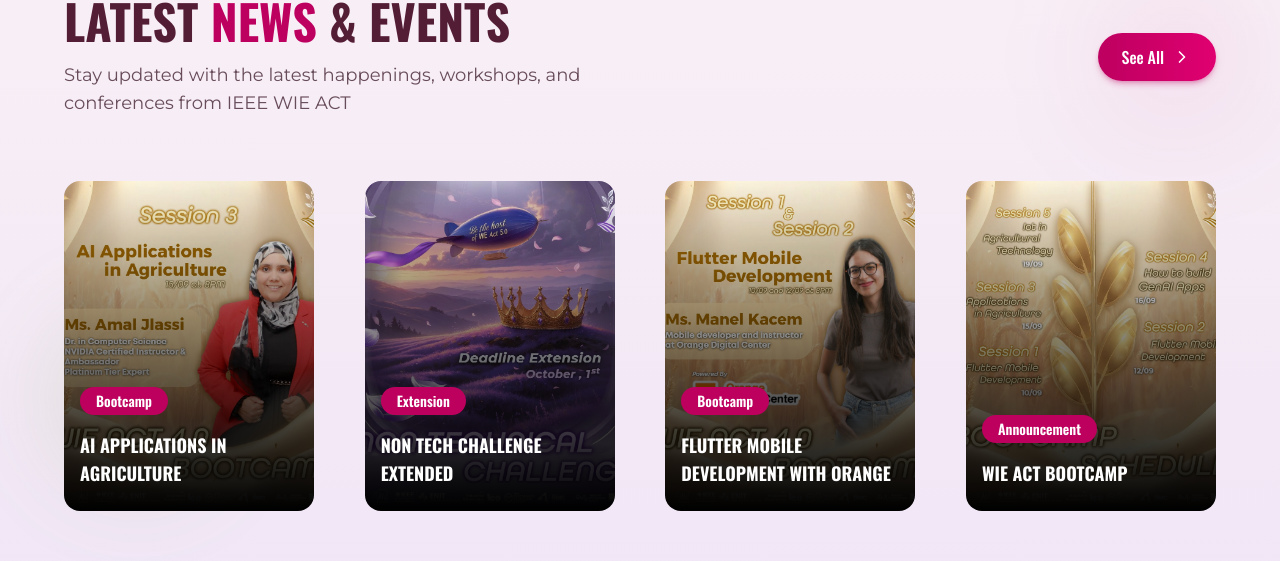
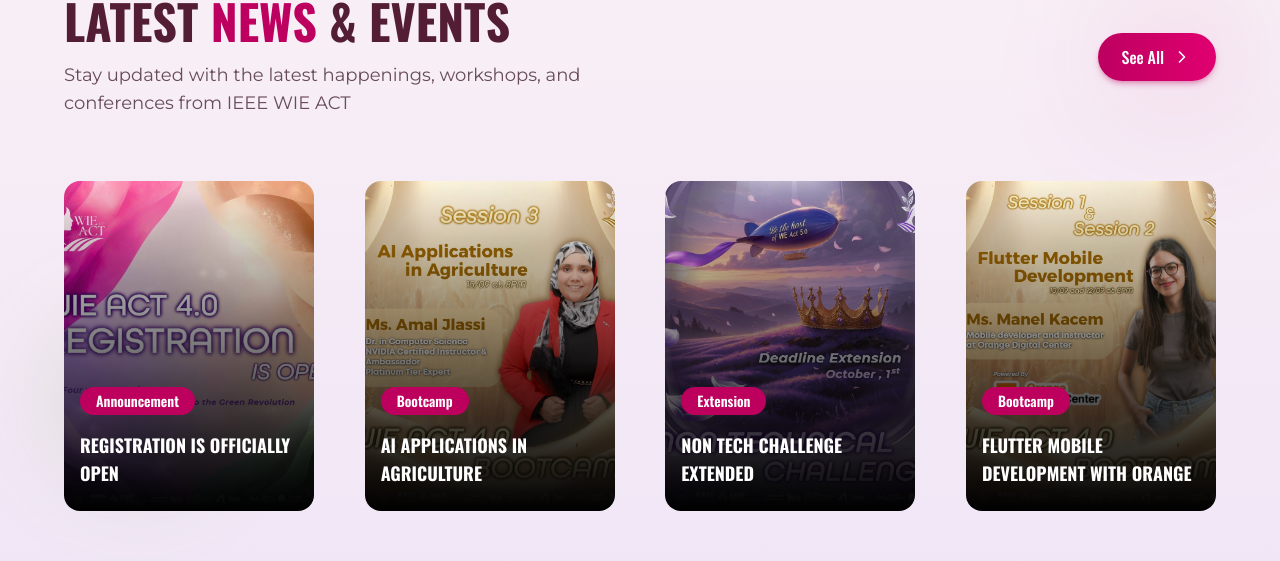
Before and after one commit to alibiomar/wieact4, a Next.js app: page / in a window 1280 px wide. Shown: the part 1395-1956 px from the top of the page. Built offline with nearby package versions, Linux system fonts and the light colour scheme.

Commit message:
Refactor code structure for improved readability and maintainability

```diff
--- a/src/app/_components/hero-section.tsx
+++ b/src/app/_components/hero-section.tsx
@@ -128,7 +128,7 @@
             </span>
             <span className='absolute inset-0 bg-gradient-to-r from-[#e00070] to-[#ff0080] opacity-0 group-hover:opacity-100 transition-opacity duration-300'></span>
           </Button></a>
-          <a href='#'><Button size='lg' className='relative overflow-hidden bg-white/10 hover:bg-white/20 text-white border border-white/20 backdrop-blur-md group transition-all duration-300 px-6 py-3 md:px-8 md:py-4'>
+          <a href='https://forms.gle/5HVfGqzxiba9jqba6'><Button size='lg' className='relative overflow-hidden bg-white/10 hover:bg-white/20 text-white border border-white/20 backdrop-blur-md group transition-all duration-300 px-6 py-3 md:px-8 md:py-4'>
             <span className='relative z-10'>Register Now</span>
             <span className='absolute inset-0 bg-white/5 opacity-0 group-hover:opacity-100 transition-opacity duration-300'></span>
           </Button></a>
--- a/src/app/_components/tech-challenge-section.tsx
+++ b/src/app/_components/tech-challenge-section.tsx
@@ -110,7 +110,7 @@
             {/* Enhanced buttons */}
             <div className='flex flex-col sm:flex-row gap-4'>
               <a
-                href='https://drive.google.com/file/d/1ZyvcUqeyCe8Xr-8iXXSlFroEYhdXqsNb/view'
+                href='https://forms.gle/5HVfGqzxiba9jqba6'
                 target='_blank'
                 rel='noopener noreferrer'
                 className='inline-block'
--- a/src/constants/events.ts
+++ b/src/constants/events.ts
@@ -1,5 +1,10 @@
 export const events = [
 //add on top new events
+    {
+        imageUrl: '/images/posts/registration.jpg',
+        eventName: 'Registration is Officially Open',
+        category: 'Announcement'
+    },
     {
         imageUrl: '/images/posts/bootcampAmal.jpg',
         eventName: 'AI Applications in Agriculture',
```
Also changed, not shown: public/images/posts/registration.jpg (added).
